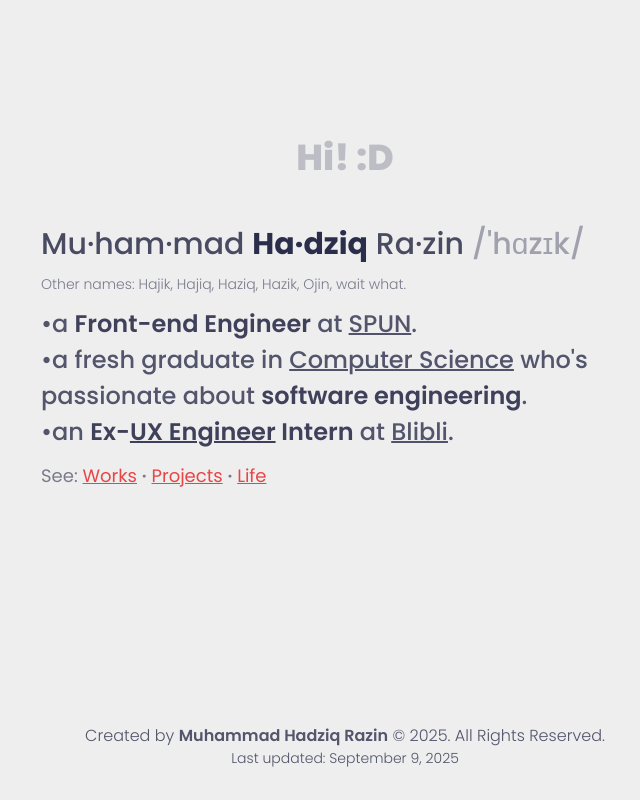
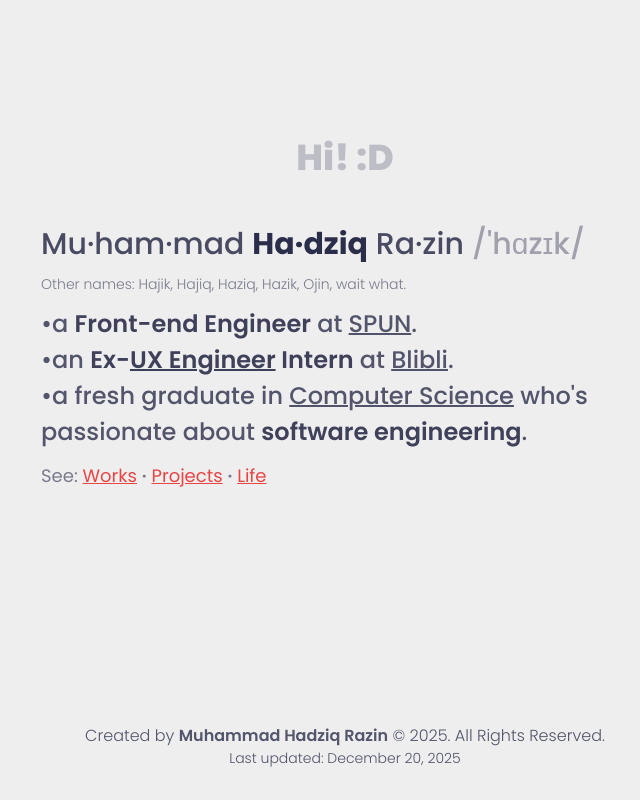
Before and after one commit to mhadziqrazin/hadziqrazin, a SvelteKit app: page / in a window 1280 px wide. Shown: the whole page, without its empty margins (295-935 px from the left). Built offline with nearby package versions, Linux system fonts and the light colour scheme; some icons are missing.

Commit message:
feat: reorder experience

```diff
--- a/src/routes/+layout.svelte
+++ b/src/routes/+layout.svelte
@@ -49,7 +49,7 @@
       Created by <span class="font-semibold">Muhammad Hadziq Razin</span> &copy; {year}. All Rights Reserved.
     </p>
     <p class="text-[0.5rem] lg:text-sm font-light text-dark/80">
-      Last updated: September 9, 2025
+      Last updated: December 20, 2025
     </p>
   </div>
 </div>
--- a/src/routes/+page.svelte
+++ b/src/routes/+page.svelte
@@ -42,6 +42,13 @@
         <a href="https://spun.global" target="_blank" rel="noreferrer" class="underline decoration-[1.5px] md:decoration-[2.2px]">
           SPUN</a>.<br />
 
+        &bullet;an
+        <span class="text-dark/90 font-semibold">Ex-<a href="https://blue.blibli.com" target="_blank" class="text-dark/90 font-semibold underline decoration-[1.5px] md:decoration-[2.2px]">UX Engineer</a> Intern</span>
+        at
+
+        <a href="https://blibli.com" target="_blank" class="underline decoration-[1.5px] md:decoration-[2.2px]">
+          Blibli</a>.<br/>
+
         &bullet;a fresh graduate in
 
         <a href="https://cs.ui.ac.id" target="_blank" rel="noreferrer" class="underline decoration-[1.5px] md:decoration-[2.2px]">
@@ -49,13 +56,7 @@
         </a>
 
         who's passionate about
-        <span class="text-dark/90 font-semibold">software engineering</span>.<br/>
-        &bullet;an
-        <span class="text-dark/90 font-semibold">Ex-<a href="https://blue.blibli.com" target="_blank" class="text-dark/90 font-semibold underline decoration-[1.5px] md:decoration-[2.2px]">UX Engineer</a> Intern</span>
-        at
-
-        <a href="https://blibli.com" target="_blank" class="underline decoration-[1.5px] md:decoration-[2.2px]">
-          Blibli</a>.
+        <span class="text-dark/90 font-semibold">software engineering</span>.
       </p>
 
       <!-- PAGES -->
```
